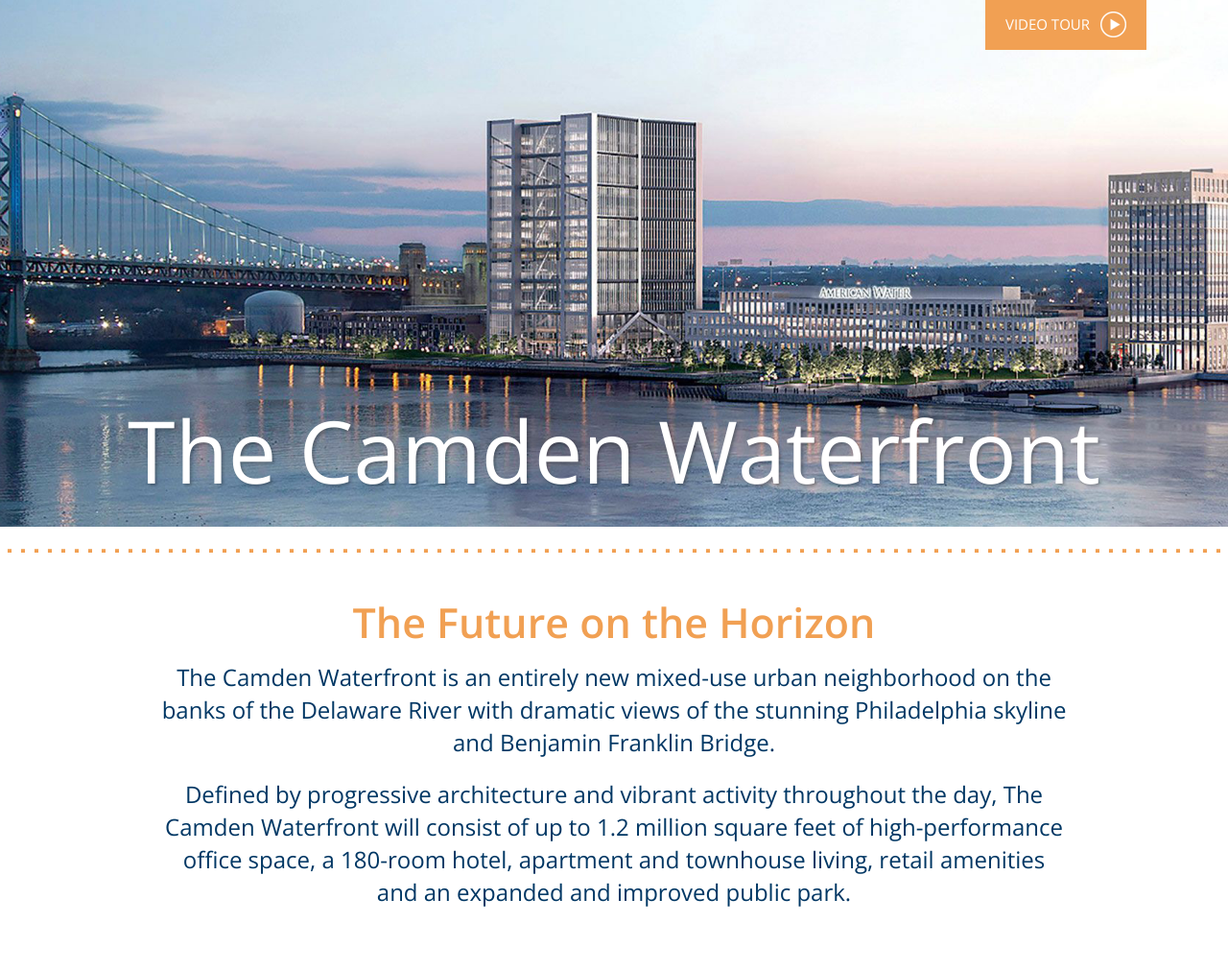
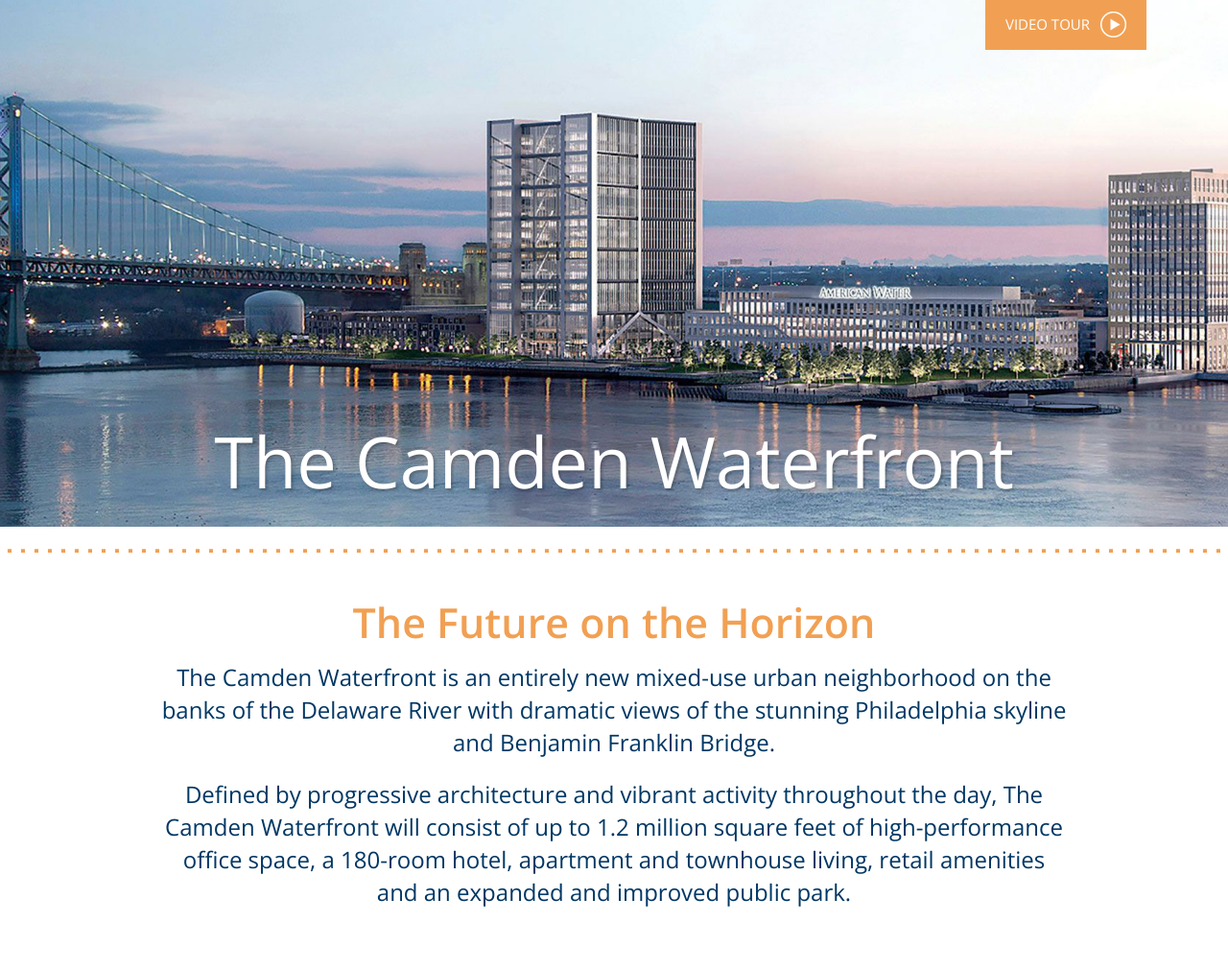
Before and after one commit to aaronfrey-freelance/PepperLillie-Camden-Waterfront, a PHP site: the page made by index.php in a window 1280 px wide. Shown: the part 201-1212 px from the top of the page at 96% size. Run offline with PHP 8.4, Linux system fonts and the light colour scheme; some libraries are stand-ins or nearby versions.

Commit message:
client changes

```diff
--- a/css/main.css
+++ b/css/main.css
@@ -103,7 +103,6 @@ ul {
   right: 0;
   text-align: center;
   font-size: 30px;
-  line-height: 28px;
   color: #ffffff;
   text-shadow: 2px 2px 3px rgba(0, 0, 0, 0.26);
 }
@@ -554,9 +553,8 @@ ul {
     min-height: 325px;
   }
   #index .home-banner span {
-    bottom: 35px;
-    font-size: 90px;
-    line-height: 90px;
+    bottom: 15px;
+    font-size: 74px;
     padding: 0 25px;
   }
   #index .content {
```
